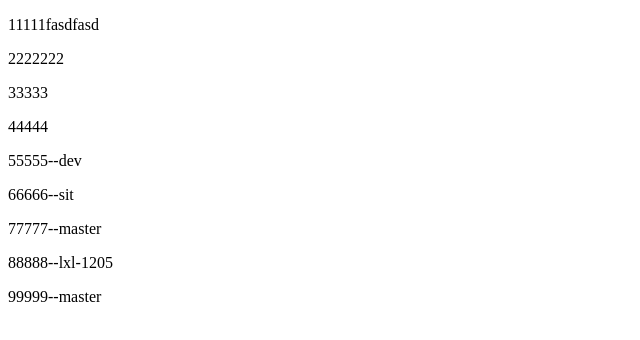
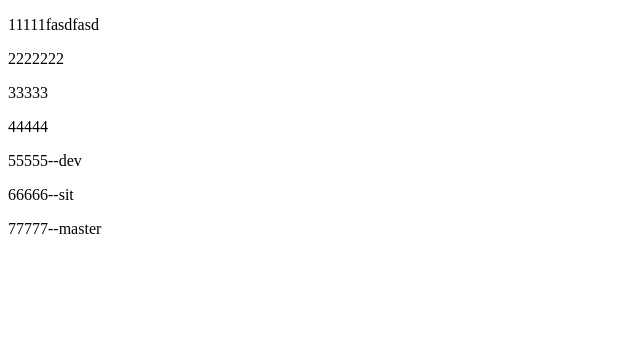
Before and after one commit to linxingli/learngit, a plain HTML site: page index.html in a window 1280 px wide. Shown: the whole page, without its empty margins (0-640 px from the left). Drawn offline with Linux system fonts and the light colour scheme.

Commit message:
revert 8888

```diff
--- a/index.html
+++ b/index.html
@@ -14,7 +14,5 @@
   <p>55555--dev</p>
   <p>66666--sit</p>
   <p>77777--master</p>
-  <p>88888--lxl-1205</p>
-  <p>99999--master</p>
 </body>
 </html>
```
